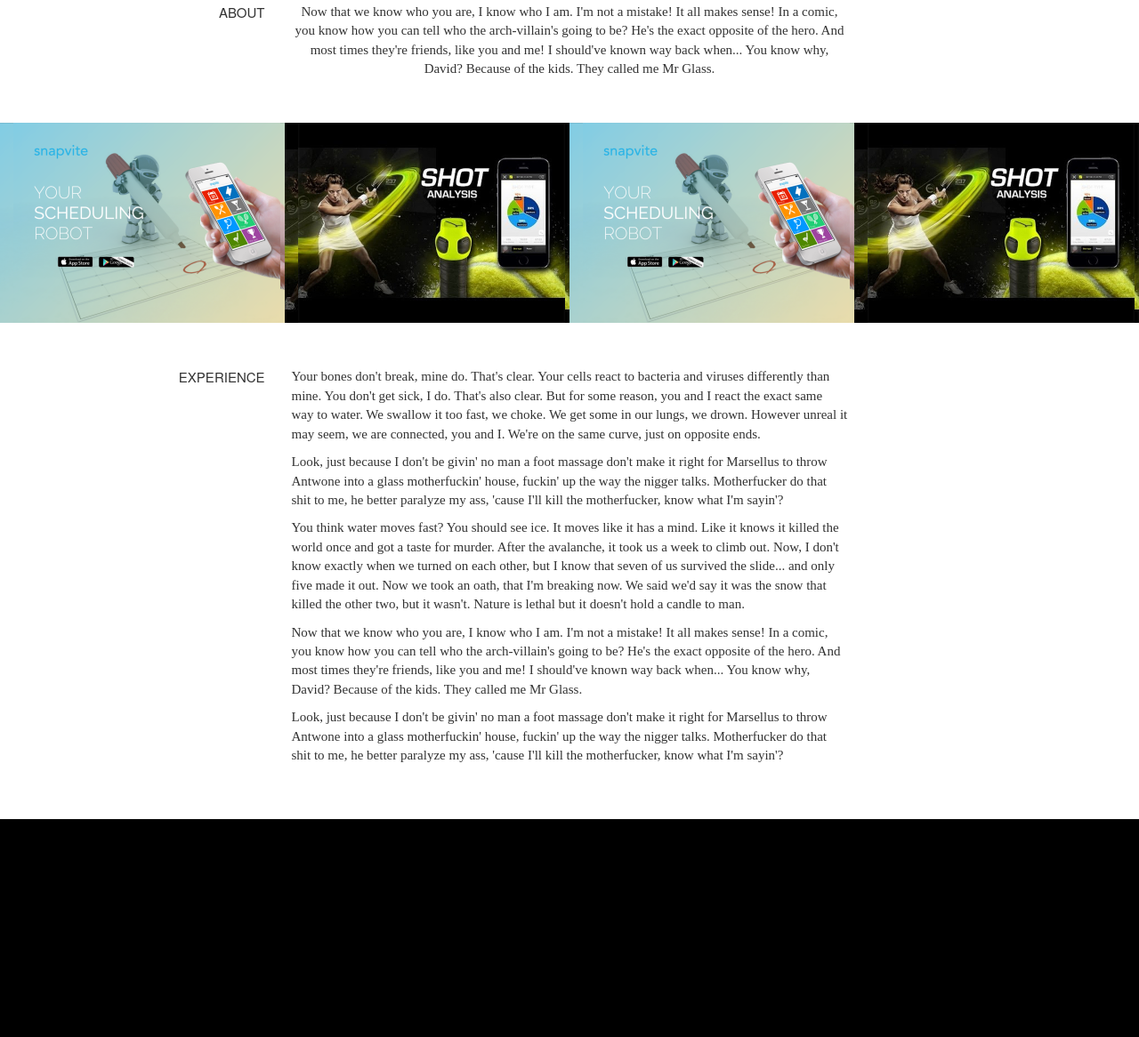
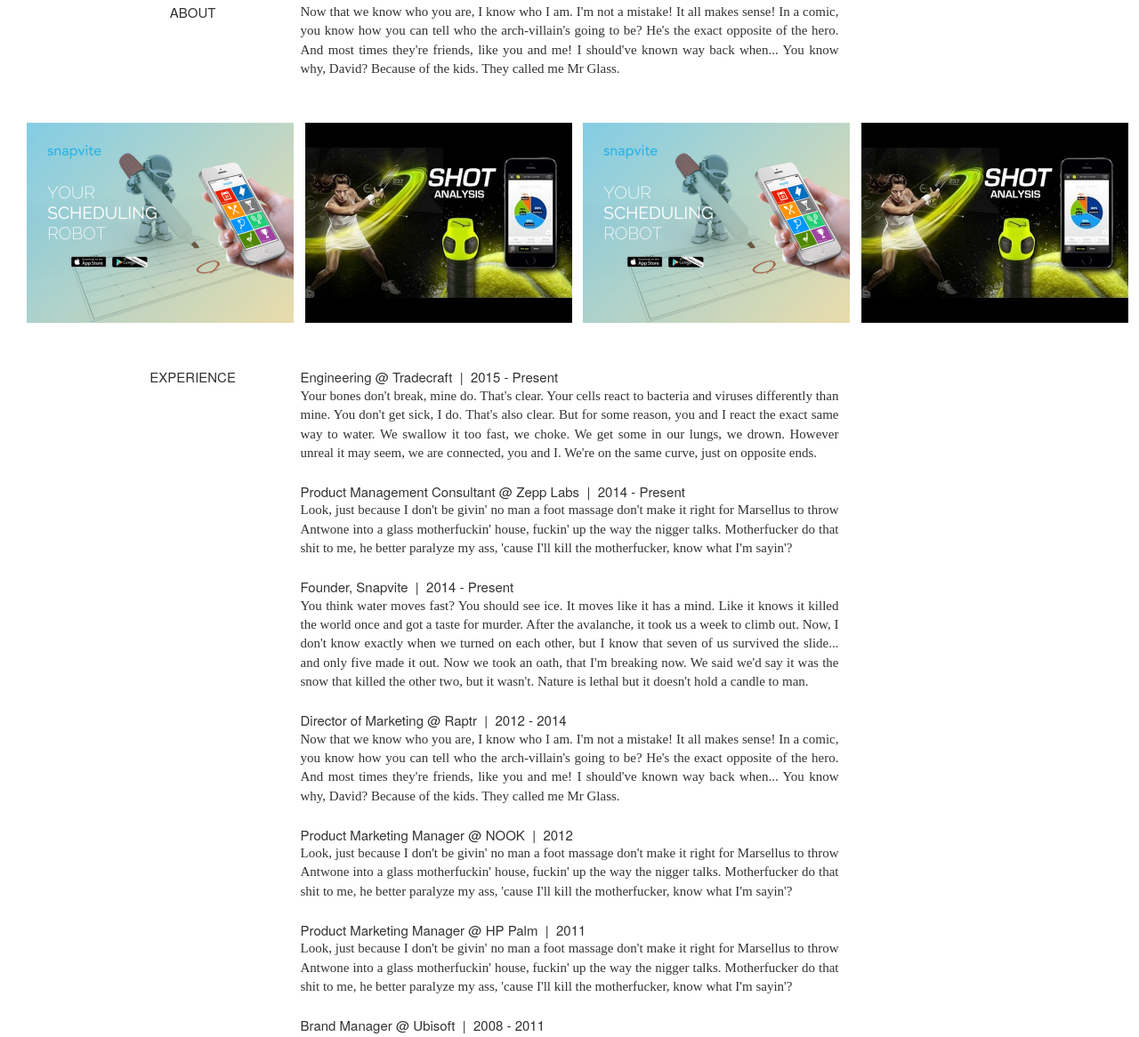
Before and after one commit to thedonniew/redhurley.github.io, a plain HTML site: page index.html in a window 1280 px wide. Shown: the part 616-1782 px from the top of the page at 89% size. Drawn offline with nearby package versions, Linux system fonts and the light colour scheme.

Commit message:
changed projects to container fluid

```diff
--- a/css/main.css
+++ b/css/main.css
@@ -56,7 +56,7 @@
 }
 
 .section-title {
-	text-align: right;
+	text-align: center;
 	font-family: "HelveticaNeue";
 	font-size: 15px;
 	position: relative;
@@ -67,17 +67,15 @@
 	text-align: left;
 	font-family: "HelveticaNeue-Light";
 	font-size: 15px;
-	padding-top: 50px;
-	padding-bottom: 50px;
+	padding: 50px 20px 50px 20px;
 }
 
 #intro {
-	text-align: center;
+	text-align: justify;
 }
 
 #projects {
 	width: 100%;
-	background-color: black;
 	margin: 0;
 	padding: 0;
 }
@@ -93,41 +91,31 @@
 	width: 25%;
 }
 
-#snapvite {
-	background: url('../images/snapvite.png');
-	background-size: cover;
-	background-repeat: no-repeat;
+#experience {
+	text-align: justify;
+	font-family: "HelveticaNeue-Light";
+	font-size: 15px;
+	padding: 50px 20px 50px 20px;
 }
 
-#zepp {
-	background: url('../images/zepp.jpg');
-	background-size: cover;
-	background-repeat: no-repeat;
-}
-
-#uxwork {
-	background: url('../images/snapvite.png');
-	background-size: cover;
-	background-repeat: no-repeat;
-}
-
-#product {
-	background: url('../images/zepp.jpg');
-	background-size: cover;
-	background-repeat: no-repeat;
-}
-
-#resume {
-	text-align: left;
-	font-family: "HelveticaNeue-Light";
-	font-size: 15px;
-	padding-top: 50px;
-	padding-bottom: 50px;
+.work {
+	font-family: "HelveticaNeue"
 }
 
 #contact {
-	height: 500px;
+	height: auto;
 	background-color: black;
+}
+
+#email {
+	text-align: center;
+	margin: 20px 0 20px 0;
+	font-family: "HelveticaNeue-Light";
+	font-size: 15px;
+}
+
+#email a {
+	color: white;
 }
 
 .image img {
--- a/index.html
+++ b/index.html
@@ -14,13 +14,9 @@
 	<script src="https://maxcdn.bootstrapcdn.com/bootstrap/3.3.2/js/bootstrap.min.js"></script>
 
 	<!-- smooth scrolling start -->
-
 	<script src="smooth-scroll-master/dist/js/smooth-scroll.js"></script>
-
 </head>
-
 <body>
-
 	<!-- ROW 1 -->
 	<div id="header" class="row">
 		<div class="col-md-4 visible-lg-inline-block visible-md-inline-block">
@@ -36,7 +32,7 @@
 		</div>
 
 		<div class="col-md-1 navigation visible-lg-inline-block visible-md-inline-block" onmouseover="this.style.background='red';" onmouseout="this.style.background='black';">
-		<a data-scroll href="#resume"><img src="images/icon_resume.png" height="28px"/></a>
+			<a data-scroll href="#experience"><img src="images/icon_resume.png" height="28px"/></a>
 		</div>
 
 		<div class="col-md-1 navigation visible-lg-inline-block visible-md-inline-block" onmouseover="this.style.background='red';" onmouseout="this.style.background='black';">
@@ -114,26 +110,29 @@
 
 	<!-- ROW 4 -->
 
-<div id="projects" class="row">
-	<div id="snapvite" class="col-xs-12 col-sm-6 col-md-3 homepage-tile" width="300px">
+	<div class="container-fluid">
+		<div id="projects" class="row-fluid">
+			<div class="col-xs-12 col-sm-6 col-md-3 homepage-tile">
 				<a href="http://snapvite.co" target="_blank">
 				<img src="images/snapvite.png" width="300px" /></a>
 			</div>
-	<div id="zepp" class="col-xs-12 col-sm-6 col-md-3 homepage-tile" width="300px">
+			<div class="col-xs-12 col-sm-6 col-md-3 homepage-tile">
 				<a href="http://zepp.com" target="_blank">
 					<img src="images/zepp.jpg" width="300px" /></a>
 			</div>
-	<div id="uxwork" class="col-xs-12 col-sm-6 col-md-3 homepage-tile" width="300px">
+			<div class="col-xs-12 col-sm-6 col-md-3 homepage-tile">
 				<a href="http://donniewang.carbonmade.com" target="_blank">
 				<img src="images/snapvite.png" width="300px" /></a>
 			</div>
-	<div id="product" class="col-xs-12 col-sm-6 col-md-3 homepage-tile" width="300px">
+			<div class="col-xs-12 col-sm-6 col-md-3 homepage-tile">
 				<a href="http://donniewang.carbonmade.com" target="_blank">
 					<img src="images/zepp.jpg" width="300px" /></a>
 			</div>
 		</div>
+	</div>
 
-<div id="resume" class="row">
+
+	<div id="experience" class="row">
 		<div class="col-md-1">
 		</div>
 		<div class="section-title col-md-2">
@@ -143,16 +142,32 @@
 
 		<!-- start slipsum code -->
 
-	Your bones don't break, mine do. That's clear. Your cells react to bacteria and viruses differently than mine. You don't get sick, I do. That's also clear. But for some reason, you and I react the exact same way to water. We swallow it too fast, we choke. We get some in our lungs, we drown. However unreal it may seem, we are connected, you and I. We're on the same curve, just on opposite ends.<p><p>
+		<div class="work">Engineering @ Tradecraft &nbsp;| &nbsp;2015 - Present</div>
+		Your bones don't break, mine do. That's clear. Your cells react to bacteria and viruses differently than mine. You don't get sick, I do. That's also clear. But for some reason, you and I react the exact same way to water. We swallow it too fast, we choke. We get some in our lungs, we drown. However unreal it may seem, we are connected, you and I. We're on the same curve, just on opposite ends.<br><br>
 
-	Look, just because I don't be givin' no man a foot massage don't make it right for Marsellus to throw Antwone into a glass motherfuckin' house, fuckin' up the way the nigger talks. Motherfucker do that shit to me, he better paralyze my ass, 'cause I'll kill the motherfucker, know what I'm sayin'?<p>
+		<div class="work">Product Management Consultant @ Zepp Labs &nbsp;| &nbsp;2014 - Present</div>
+		Look, just because I don't be givin' no man a foot massage don't make it right for Marsellus to throw Antwone into a glass motherfuckin' house, fuckin' up the way the nigger talks. Motherfucker do that shit to me, he better paralyze my ass, 'cause I'll kill the motherfucker, know what I'm sayin'?<br><br>
 
-	You think water moves fast? You should see ice. It moves like it has a mind. Like it knows it killed the world once and got a taste for murder. After the avalanche, it took us a week to climb out. Now, I don't know exactly when we turned on each other, but I know that seven of us survived the slide... and only five made it out. Now we took an oath, that I'm breaking now. We said we'd say it was the snow that killed the other two, but it wasn't. Nature is lethal but it doesn't hold a candle to man.<p>
+		<div class="work">Founder, Snapvite &nbsp;| &nbsp;2014 - Present</div>
+		You think water moves fast? You should see ice. It moves like it has a mind. Like it knows it killed the world once and got a taste for murder. After the avalanche, it took us a week to climb out. Now, I don't know exactly when we turned on each other, but I know that seven of us survived the slide... and only five made it out. Now we took an oath, that I'm breaking now. We said we'd say it was the snow that killed the other two, but it wasn't. Nature is lethal but it doesn't hold a candle to man.<br><br>
 
-	Now that we know who you are, I know who I am. I'm not a mistake! It all makes sense! In a comic, you know how you can tell who the arch-villain's going to be? He's the exact opposite of the hero. And most times they're friends, like you and me! I should've known way back when... You know why, David? Because of the kids. They called me Mr Glass.<p>
+		<div class="work">Director of Marketing @ Raptr &nbsp;| &nbsp;2012 - 2014</div>
+		Now that we know who you are, I know who I am. I'm not a mistake! It all makes sense! In a comic, you know how you can tell who the arch-villain's going to be? He's the exact opposite of the hero. And most times they're friends, like you and me! I should've known way back when... You know why, David? Because of the kids. They called me Mr Glass.<br><br>
 
-	Look, just because I don't be givin' no man a foot massage don't make it right for Marsellus to throw Antwone into a glass motherfuckin' house, fuckin' up the way the nigger talks. Motherfucker do that shit to me, he better paralyze my ass, 'cause I'll kill the motherfucker, know what I'm sayin'?
+		<div class="work">Product Marketing Manager @ NOOK &nbsp;| &nbsp;2012</div>
+		Look, just because I don't be givin' no man a foot massage don't make it right for Marsellus to throw Antwone into a glass motherfuckin' house, fuckin' up the way the nigger talks. Motherfucker do that shit to me, he better paralyze my ass, 'cause I'll kill the motherfucker, know what I'm sayin'?<br><br>
 
+		<div class="work">Product Marketing Manager @ HP Palm &nbsp;| &nbsp;2011</div>
+		Look, just because I don't be givin' no man a foot massage don't make it right for Marsellus to throw Antwone into a glass motherfuckin' house, fuckin' up the way the nigger talks. Motherfucker do that shit to me, he better paralyze my ass, 'cause I'll kill the motherfucker, know what I'm sayin'?<br><br>
+
+		<div class="work">Brand Manager @ Ubisoft &nbsp;| &nbsp;2008 - 2011</div>
+		Normally, both your asses would be dead as fucking fried chicken, but you happen to pull this shit while I'm in a transitional period so I don't wanna kill you, I wanna help you. But I can't give you this case, it don't belong to me. Besides, I've already been through too much shit this morning over this case to hand it over to your dumb ass.<br><br>
+
+		<div class="work">Senior Product Manager @ Topps &nbsp;| &nbsp;2005 - 2008</div>
+		Now that there is the Tec-9, a crappy spray gun from South Miami. This gun is advertised as the most popular gun in American crime. Do you believe that shit? It actually says that in the little book that comes with it: the most popular gun in American crime. Like they're actually proud of that shit.<br><br>
+
+		<div class="work">Marketing Coordinator @ Upper Deck &nbsp;| &nbsp;2004 - 2005</div>
+		Now that there is the Tec-9, a crappy spray gun from South Miami. This gun is advertised as the most popular gun in American crime. Do you believe that shit? It actually says that in the little book that comes with it: the most popular gun in American crime. Like they're actually proud of that shit.
 		<!-- end slipsum code -->
 
 
@@ -160,13 +175,12 @@
 	</div>
 
 	<div id="contact" class="row">
-	<div class="col-md-3">
+		<div class="col-md-4">
 		</div>
-	<div class="col-md-3">
+		<div id="email" class="col-md-4">
+			<a href="mailto:donniewang@tradecrafted.com">donnie@tradecrafted.com</a>
 		</div>
-	<div class="col-md-3">
-	</div>
-	<div class="col-md-3">
+		<div class="col-md-4">
 		</div>
 	</div>
 
```
Lines whose indentation alone changed are shown as unchanged.
